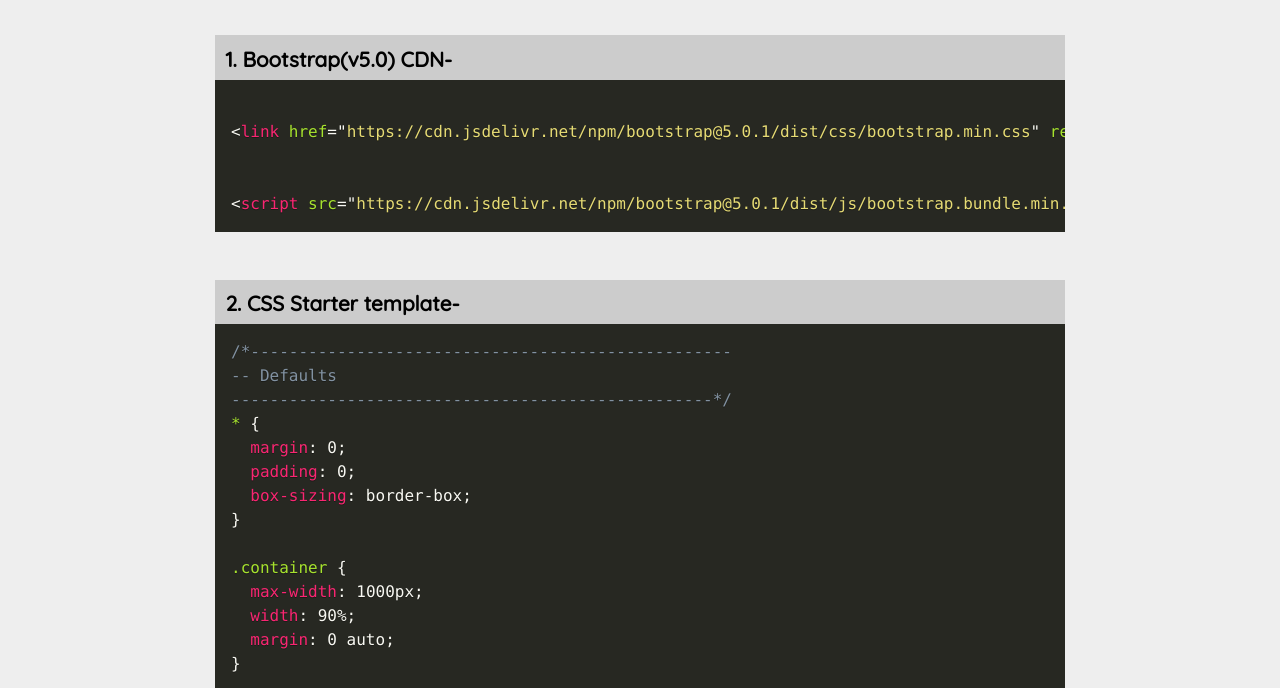
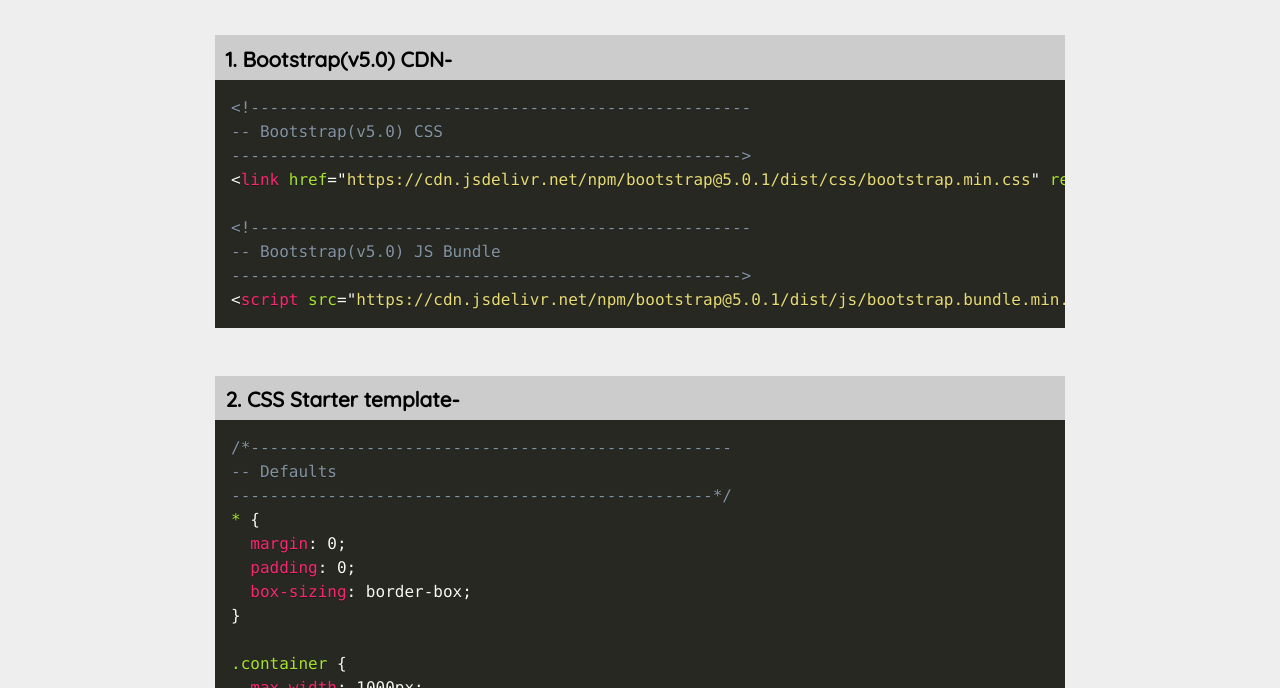
Before and after one commit to ashwani422/cheetSheet, a plain HTML site: page index.html in a window 1280 px wide. Shown: the part 112-800 px from the top of the page. Drawn offline with Linux system fonts and the light colour scheme; some packages are replaced by stand-ins of ours; a script that the page names is missing.

Commit message:
Fixed Bootstrap CDN comment

```diff
--- a/index.html
+++ b/index.html
@@ -27,14 +27,14 @@
     <ol>
       <li>
         <h3><span class="num"></span>Bootstrap(v5.0) CDN-</h3>
-<pre><code class="language-html"><!----------------------------------------------------
-  -- Bootstrap(v5.0) CSS
-  ----------------------------------------------------->
+<pre><code class="language-html">&lt;!----------------------------------------------------
+-- Bootstrap(v5.0) CSS
+-----------------------------------------------------&gt;
 &lt;link href="https://cdn.jsdelivr.net/npm/bootstrap@5.0.1/dist/css/bootstrap.min.css" rel="stylesheet" integrity="sha384-+0n0xVW2eSR5OomGNYDnhzAbDsOXxcvSN1TPprVMTNDbiYZCxYbOOl7+AMvyTG2x" crossorigin="anonymous"&gt;
 
-<!----------------------------------------------------
-  -- Bootstrap(v5.0) JS Bundle
-  ----------------------------------------------------->
+&lt;!----------------------------------------------------
+-- Bootstrap(v5.0) JS Bundle
+-----------------------------------------------------&gt;
 &lt;script src="https://cdn.jsdelivr.net/npm/bootstrap@5.0.1/dist/js/bootstrap.bundle.min.js" integrity="sha384-gtEjrD/SeCtmISkJkNUaaKMoLD0//ElJ19smozuHV6z3Iehds+3Ulb9Bn9Plx0x4" crossorigin="anonymous"&gt;&lt;/script&gt;
 </code></pre>
       </li>
```
